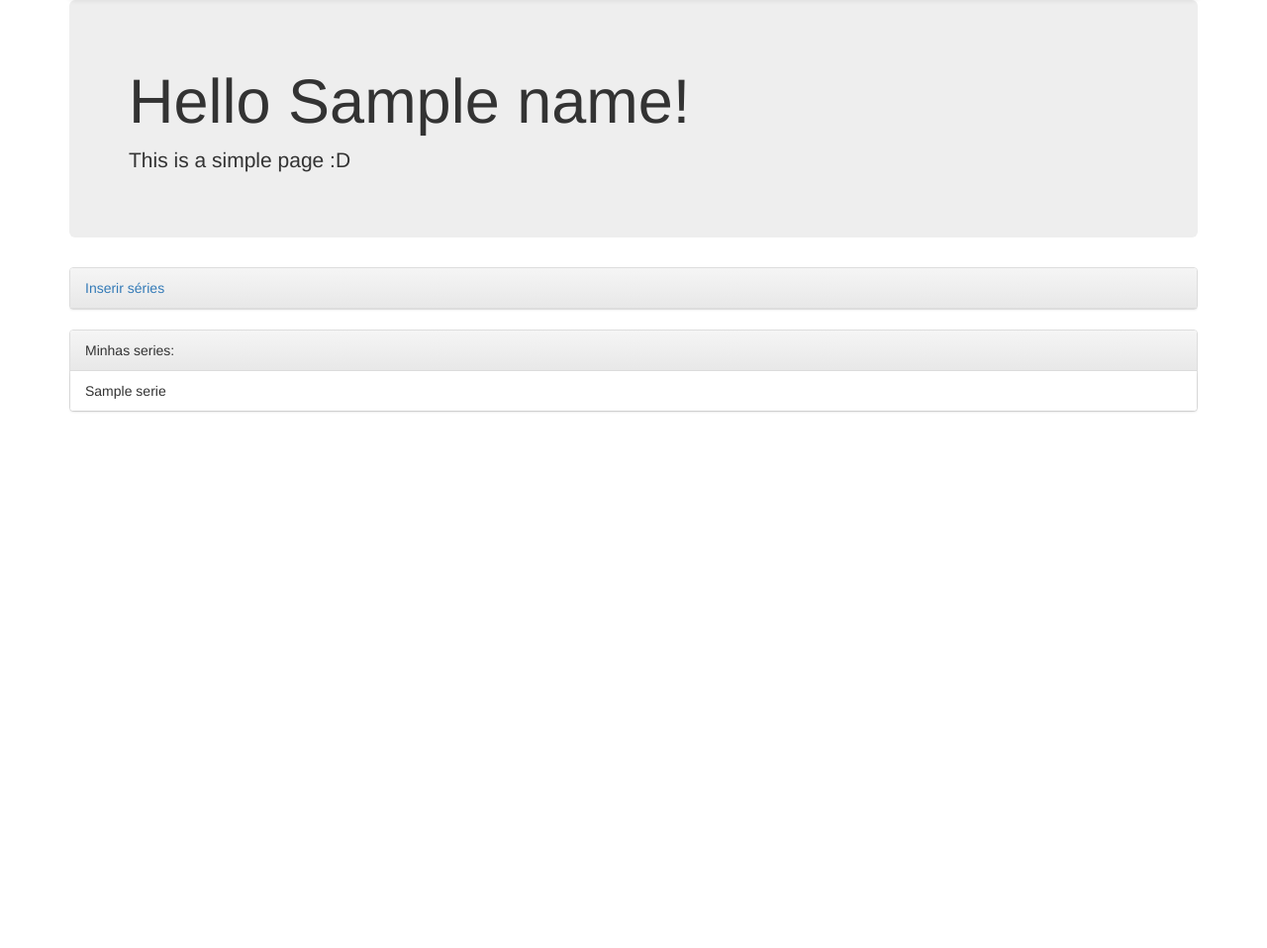
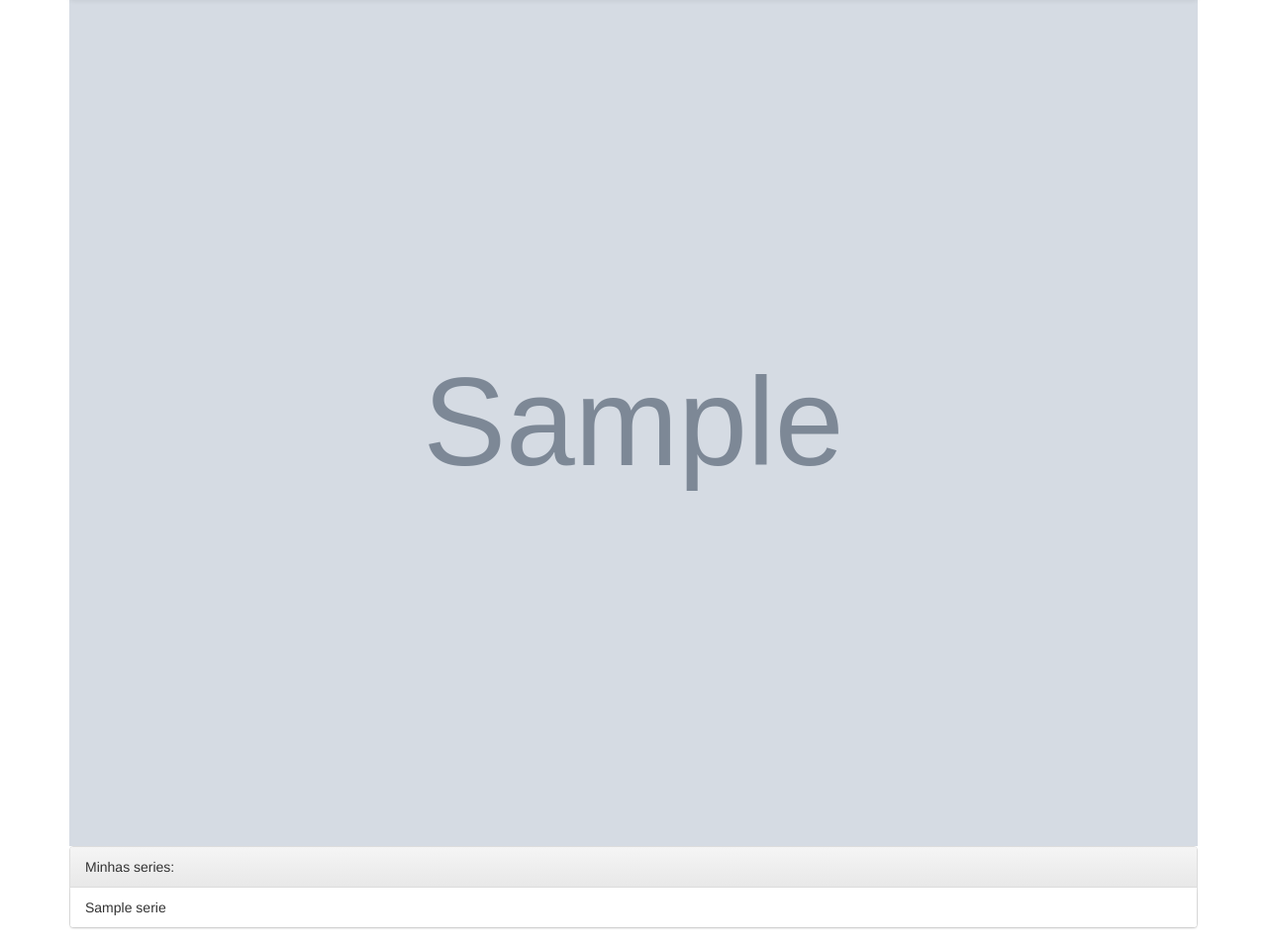
Before and after one commit to python-sorocaba/flask_tutorial, a Flask app: template tvseries/templates/home.html in a window 1280 px wide. Shown: the part 52-1010 px from the top of the page at 99% size. Before the commit the page ends 469 px from the top, so only its background shows below. Run offline with Flask 2, Linux system fonts and the light colour scheme; the template is opened without the code that fills it: most values are stand-ins (such as "Sample title", 1, 10 or a date in 2020); grey boxes marked "Sample" are stand-in pictures; some libraries are stand-ins or nearby versions.

Commit message:
Add dinamic image banner

```diff
--- a/tvseries/core.py
+++ b/tvseries/core.py
@@ -1,13 +1,17 @@
-from flask import Flask, render_template, request, redirect
+import os
+from random import choice
+
+from flask import Flask, render_template, request, redirect, url_for
 
 app = Flask(__name__)
 series = []
 
 
 @app.route('/')
-@app.route('/<name>')
-def home(name=None):
-    return render_template('home.html', name=name, series=series)
+def home():
+    names = os.listdir(os.path.join(app.static_folder, 'img'))
+    img_url = url_for('static', filename=os.path.join('img', choice(names)))
+    return render_template('home.html', series=series, image=img_url)
 
 
 @app.route('/add', methods=['GET', 'POST'])
--- /dev/null
+++ b/tvseries/templates/banner.html
@@ -0,0 +1,5 @@
+{% macro render_banner(image='') -%}
+<div class="banner">
+<img src="{{ image }}" width="100%" border="0">
+</div>
+{%- endmacro %}
--- a/tvseries/templates/home.html
+++ b/tvseries/templates/home.html
@@ -1,13 +1,8 @@
 {% extends 'base.html' %}
 {% block content %}
-<div class="jumbotron">
-<h1>Hello {% if name %}{{name}}{% else %}world{% endif %}!</h1>
-<p>This is a simple page :D</p>
-</div>
 
-<div class="panel panel-default">
-    <div class="panel-heading"><a href="{{ url_for('add') }}">Inserir séries</a></div>
-</div>
+{% import 'banner.html' as banner %}
+{{ banner.render_banner(image) }}
 
 {% if series %}
 <div class="panel panel-default">
```
Also changed, not shown: tvseries/tests.py (+1 -6 lines), tvseries/static/img/arrow_1000x400.jpg (added), tvseries/static/img/flash_1000x400.png (added), tvseries/static/img/game_of_thrones_1000x400.jpg.png (added), tvseries/static/img/how_i_met_your_mother_1000x400.jpg (added), tvseries/static/img/stranger_things_1000x400.jpg (added), tvseries/static/img/various01_1000x400.jpg (added), tvseries/static/img/various_1000x400.png (added).
